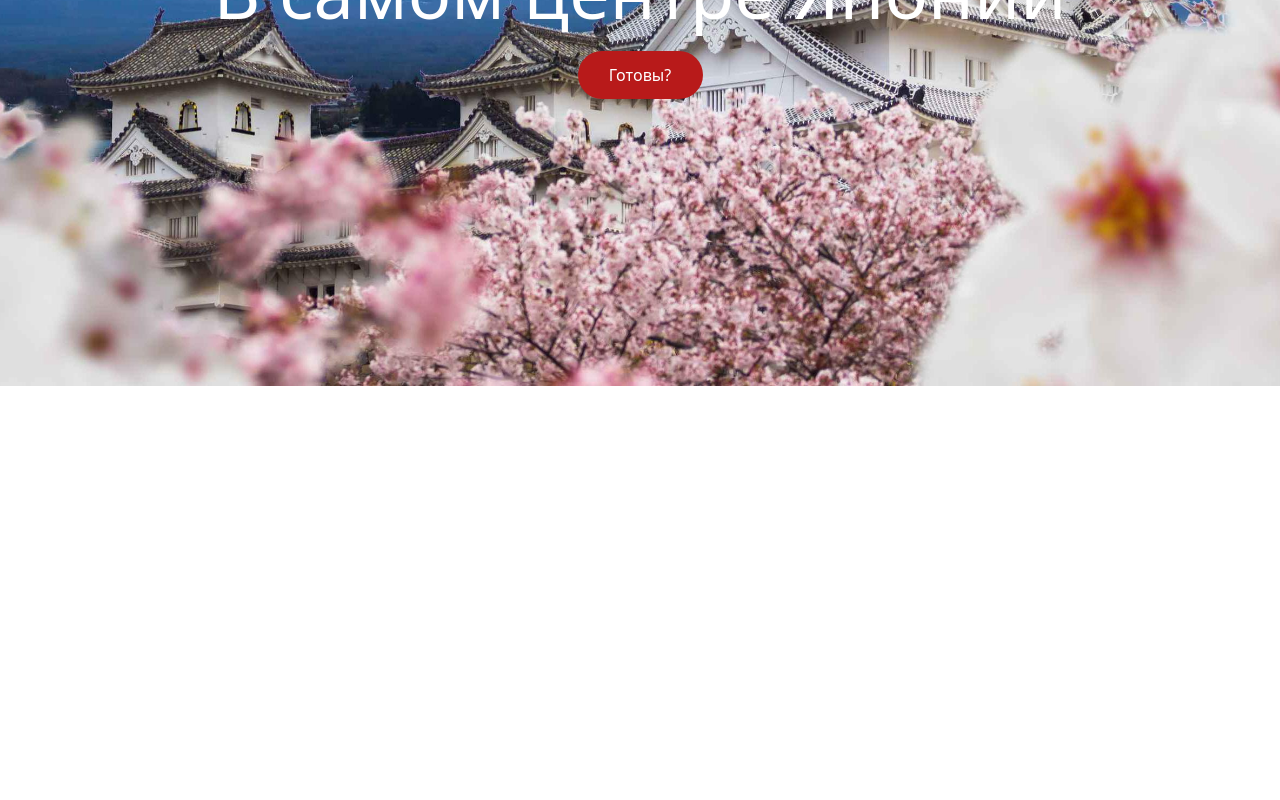
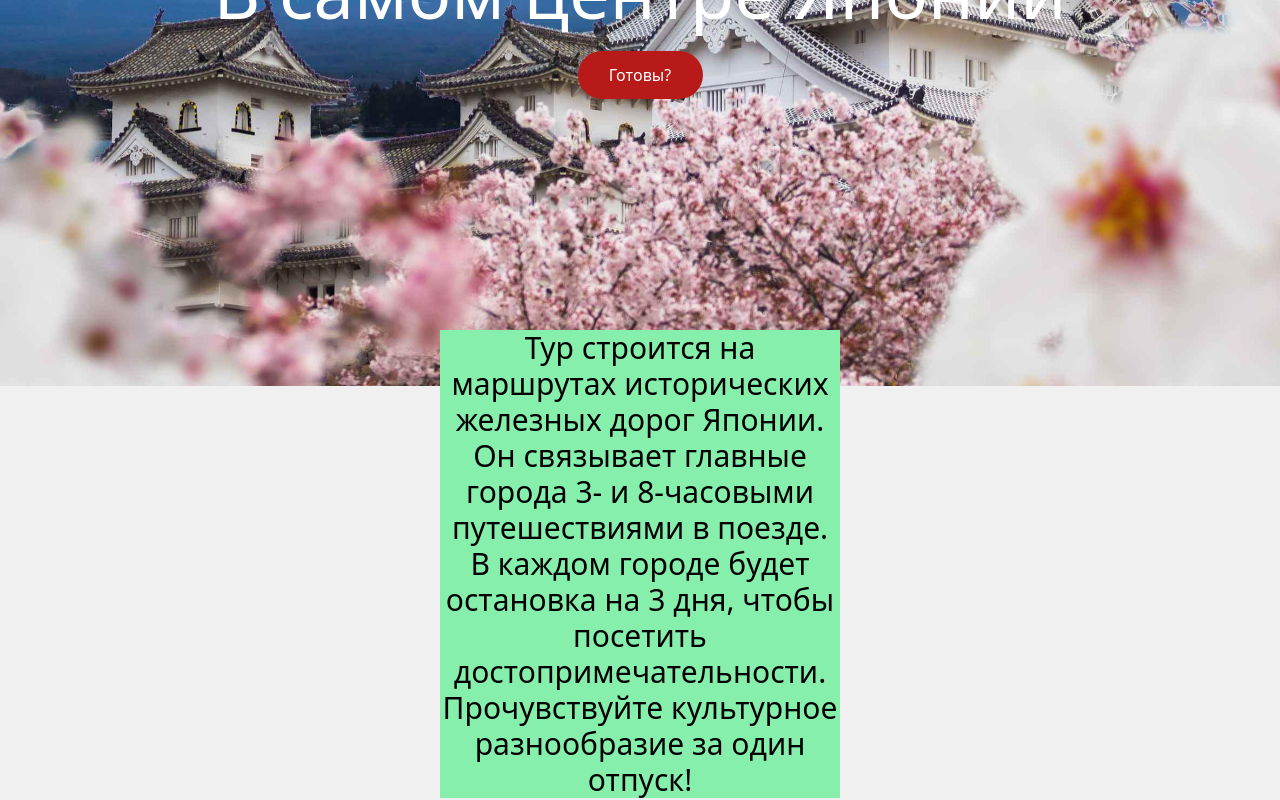
Before and after one commit to Extager/JapanTour, a React (Vite) app: page / in a window 1280 px wide. Shown: the part 414-1214 px from the top of the page. Before the commit the page ends 800 px from the top, so only its background shows below. Built offline with nearby package versions, Linux system fonts and the light colour scheme.

Commit message:
about-block

```diff
--- a/src/App.jsx
+++ b/src/App.jsx
@@ -1,4 +1,5 @@
-import Header from "./components/header/header"
+import Header from "./components/header/header";
+import About from './components/main/about/about';
 
 export default function App() {
   return (
@@ -6,6 +7,9 @@ export default function App() {
       <div>
         <Header />
       </div>
+      <div>
+        <About />
+      </div>
 
     </div>
   )
--- a/src/components/header/header.jsx
+++ b/src/components/header/header.jsx
@@ -1,7 +1,8 @@
 export default function Header(){
     return(
-        <div className="w-full flex flex-col h-screen justify-center text-center bg-cover bg-center items-center bg-[url('/src/images/Header_Japan.jpg')]">
-            <p className="text-white pt-[10px] pb-5 text-xl ">Меридиан тур</p>
+        <div className="w-full flex flex-col h-screen justify-center text-center bg-cover bg-center items-center
+        bg-[url('/src/images/Header_Japan.jpg')]">
+            <p className="text-white pt-[10px] pb-5 text-xl">Меридиан тур</p>
             <p className="text-white pt-6 pb-6 text-7xl">В самом центре Японии</p>
             <button className="bg-[#b81a1a] text-white rounded-full px-6 py-3 h-12 w-[125px] text-center " >
                 <span>Готовы?</span>
--- /dev/null
+++ b/src/components/main/about/about.jsx
@@ -0,0 +1,10 @@
+export default  function About(){
+    return(
+        <div className="w-full flex justify-center text-center items-center pt-30 pb-11 h-[50vh]">
+            <p className="text-3xl bg-green-300 w-[50vh] ">Тур строится на маршрутах исторических железных дорог Японии.
+                Он связывает главные города 3- и 8-часовыми путешествиями в поезде.
+                В каждом городе будет остановка на 3 дня, чтобы посетить достопримечательности.
+                Прочувствуйте культурное разнообразие за один отпуск! </p>
+        </div>
+    );
+}
--- a/src/index.css
+++ b/src/index.css
@@ -5,4 +5,5 @@
 body
 {
   margin: 0px;
+  background-color: #f0f0f0;
 }
```
